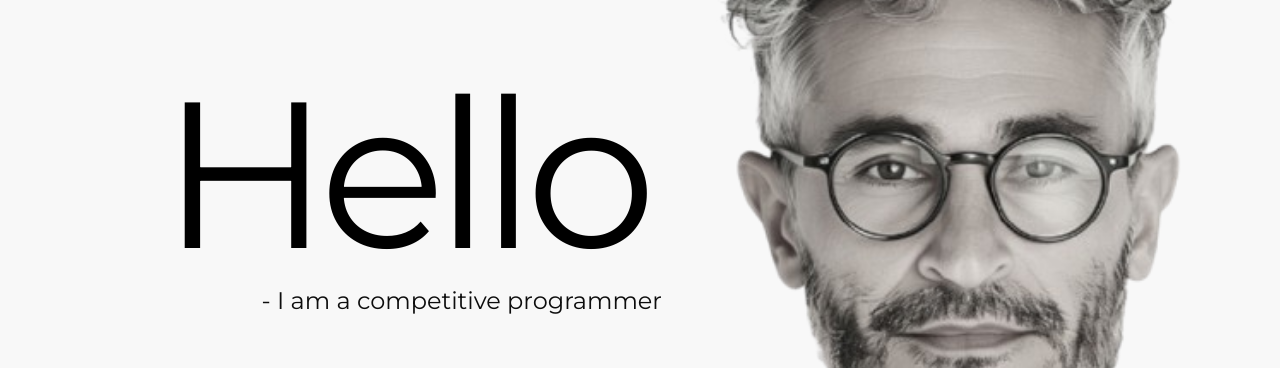
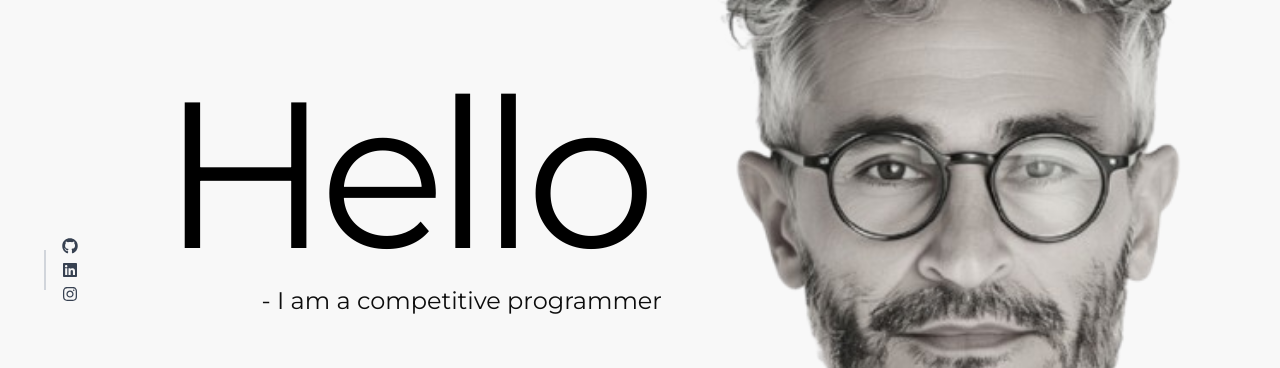
Before and after one commit to Rachit-31/My_Portfolio, a React (Vite) app in the folder Client/: page / in a window 1280 px wide. Shown: the part 270-638 px from the top of the page. Built offline with nearby package versions, Linux system fonts and the light colour scheme.

Commit message:
footer done

```diff
--- a/Client/package.json
+++ b/Client/package.json
@@ -13,7 +13,8 @@
     "framer-motion": "^11.11.9",
     "lucide-react": "^0.453.0",
     "react": "^18.3.1",
-    "react-dom": "^18.3.1"
+    "react-dom": "^18.3.1",
+    "react-icons": "^5.3.0"
   },
   "devDependencies": {
     "@eslint/js": "^9.13.0",
--- a/Client/src/App.jsx
+++ b/Client/src/App.jsx
@@ -4,6 +4,7 @@ import About from "./Components/About"
 import Experience from "./Components/Experience"
 import LatestWorks from "./Components/Project"
 import ConsultationForm from "./Components/Form"
+import Footer from "./Components/Footer"
 function App() {
 
   return (
@@ -14,6 +15,7 @@ function App() {
     <Experience/>
     <LatestWorks/>
     <ConsultationForm/>
+    <Footer/>
     </>
   )
 }
--- /dev/null
+++ b/Client/src/Components/Footer.jsx
@@ -0,0 +1,63 @@
+import React from 'react';
+import { FaGithub, FaLinkedin, FaInstagram } from 'react-icons/fa';
+
+const Footer = () => {
+  const navLinks = [
+    { name: 'Home', href: '#' },
+    { name: 'About Me', href: '#' },
+    { name: 'Portfolio', href: '#' },
+    { name: 'Services', href: '#' },
+    { name: 'Blog', href: '#' }
+  ];
+
+  const socialLinks = [
+    { icon: <FaGithub />, href: 'https://github.com/Rachit-31', ariaLabel: 'GitHub' },
+    { icon: <FaLinkedin />, href: 'https://www.linkedin.com/in/rachit-jain-697914256/', ariaLabel: 'LinkedIn' },
+    { icon: <FaInstagram />, href: 'https://www.instagram.com/thisisrachitjain/', ariaLabel: 'Instagram' },
+  ];
+
+  return (
+    <footer className="bg-[#161616] text-white min-h-[80px] border-t border-[#252525] py-4 md:py-6 lg:py-8">
+      <div className="max-w-[1800px] mx-auto px-6 md:px-8 lg:px-10 h-full flex flex-col md:flex-row items-center justify-between">
+        {/* Navigation Links */}
+        <nav className="flex flex-col md:flex-row items-center space-y-2 md:space-y-0 md:space-x-8">
+          {navLinks.map((link) => (
+            <a
+              key={link.name}
+              href={link.href}
+              className="text-[#999999] hover:text-white transition-colors duration-200 text-sm"
+            >
+              {link.name}
+            </a>
+          ))}
+        </nav>
+
+        {/* Social Links */}
+        <div className="flex space-x-4 mt-2 md:mt-0">
+          {socialLinks.map(({ icon, href, ariaLabel }) => (
+            <a
+              key={ariaLabel}
+              href={href}
+              target="_blank"
+              rel="noopener noreferrer"
+              className="text-[#999999] hover:text-white transition-colors duration-200 text-xl"
+              aria-label={ariaLabel}
+            >
+              {icon}
+            </a>
+          ))}
+        </div>
+
+        {/* Email */}
+        <a
+          href="mailto:rachitjainjaipur@gmail.com"
+          className="text-white hover:text-[#999999] transition-colors duration-200 text-base md:text-[28px] font-extralight tracking-normal mt-2 md:mt-0"
+        >
+          rachitjainjaipur@gmail.com
+        </a>
+      </div>
+    </footer>
+  );
+};
+
+export default Footer;
--- a/Client/src/Components/Home.jsx
+++ b/Client/src/Components/Home.jsx
@@ -1,9 +1,10 @@
 // src/Homepage.js
 import React from 'react';
 import { motion, useCycle } from 'framer-motion';
+import { FaGithub, FaLinkedin, FaTwitter, FaInstagram } from 'react-icons/fa';
 
 const Homepage = () => {
-  // Array of taglines to cycle through
+
   const taglines = [
     "I am a Software Developer",
     "I am a Full stack Web Developer",
@@ -11,13 +12,12 @@ const Homepage = () => {
     "I am a Tech Enthusiast"
   ];
 
-  // Cycling through taglines using useCycle hook
   const [currentTagline, cycleTagline] = useCycle(...taglines);
 
   return (
     <div className="flex flex-col md:flex-row items-center justify-between h-screen overflow-hidden bg-tertiary">
       {/* Text Section */}
-      <div className="flex-1 flex flex-col justify-center items-start md:items-end ml-4 md:ml-11">
+      <div className="flex-1 flex flex-col justify-center items-start md:items-end ml-4 md:ml-11 relative">
         <h1 className="text-9xl md:text-[13rem] tracking-tighter px-4">Hello</h1>
 
         {/* Typing effect for taglines */}
@@ -32,6 +32,24 @@ const Homepage = () => {
         >
           - {currentTagline}
         </motion.p>
+
+        {/* Social Links Section */}
+        <div className="absolute left-0 bottom-0 mb-4 flex items-center">
+          {/* Vertical Line */}
+          <div className="h-10 w-[2px] bg-gray-300 mr-4"></div>
+
+          <div className="flex flex-col space-y-2">
+            <a href="https://github.com/Rachit-31" target="_blank" rel="noopener noreferrer" className="flex items-center text-gray-700 hover:text-black">
+              <FaGithub className="mr-2" />
+            </a>
+            <a href="https://www.linkedin.com/in/rachit-jain-697914256/" target="_blank" rel="noopener noreferrer" className="flex items-center text-gray-700 hover:text-black">
+              <FaLinkedin className="mr-2" />
+            </a>
+            <a href="https://www.instagram.com/thisisrachitjain/" target="_blank" rel="noopener noreferrer" className="flex items-center text-gray-700 hover:text-black">
+              <FaInstagram className="mr-2" />
+            </a>
+          </div>
+        </div>
       </div>
 
       {/* Image Section */}
```
Also changed, not shown: 1 other file (tests, documents, lock files or other folders).
